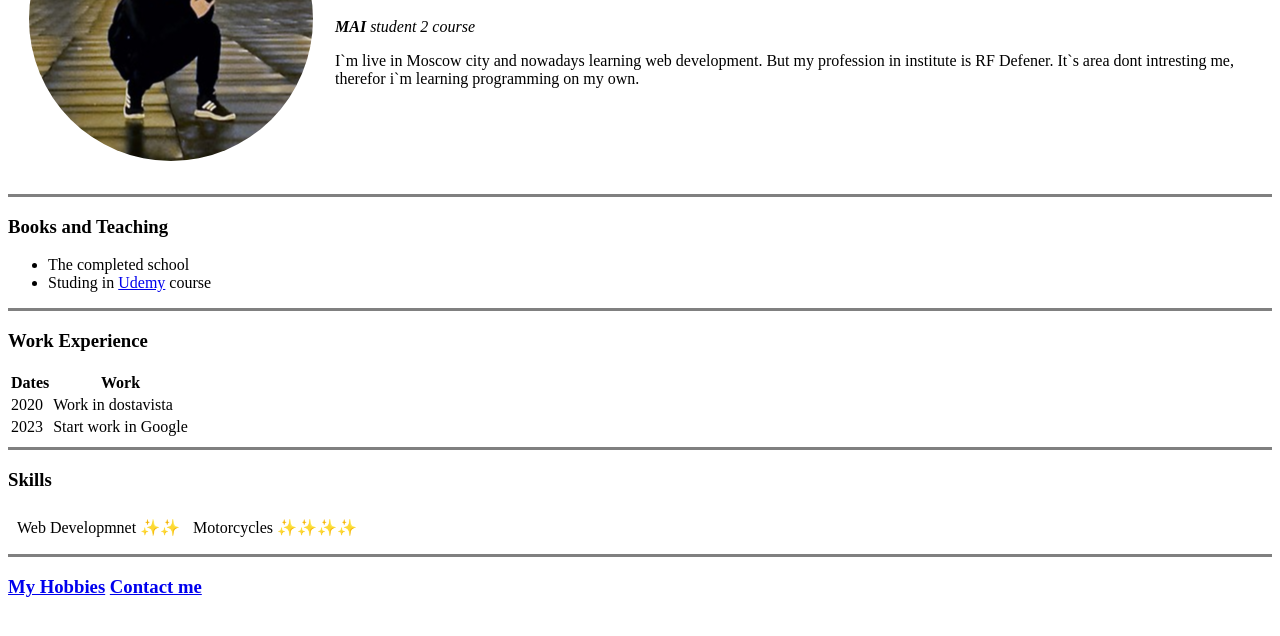
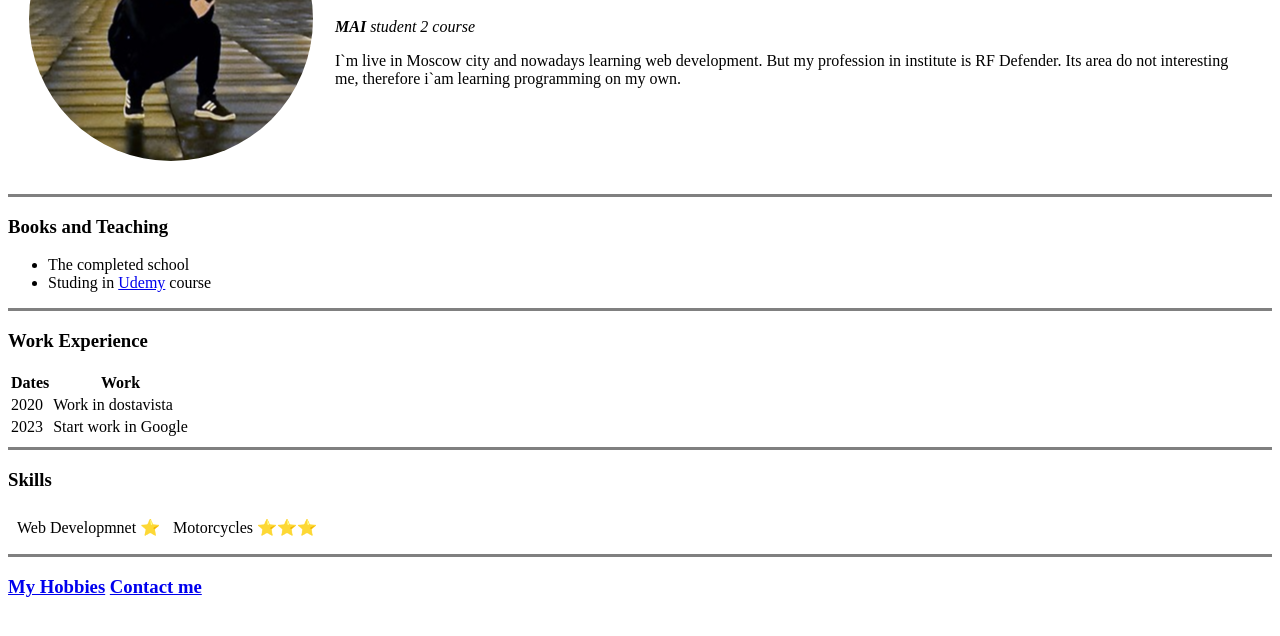
Before and after one commit to LOTUShkov/cv, a plain HTML site: page index.html in a window 1280 px wide. Shown: the part 152-788 px from the top of the page. Drawn offline with Linux system fonts and the light colour scheme.

Commit message:
Update index.html

```diff
--- a/index.html
+++ b/index.html
@@ -12,7 +12,7 @@
         <td><img src="Images\i.png" alt="yaroslav profile picture"></td>
         <td>  <h1>Yaroslav Latushkov</h1>
           <p><em><strong>MAI</strong> student 2 course</em></p>
-          <p>I`m live in Moscow city and nowadays learning web development. But my profession in institute is RF Defener. It`s area dont intresting me, therefor i`m learning programming on my own.</p></td>
+          <p>I`m live in Moscow city and nowadays learning web development. But my profession in institute is RF Defender. Its area do not interesting me, therefore i`am learning programming on my own.</p></td>
       </tr>
     </table>
     <hr size="3" noshade>
@@ -45,7 +45,7 @@
           <table>
           <tr>
             <td>Web Developmnet</td>
-            <td>✨✨</td>
+            <td>⭐</td>
           </tr>
         </table>
         </td>
@@ -53,7 +53,7 @@
           <table>
           <tr>
             <td>Motorcycles</td>
-            <td>✨✨✨✨</td>
+            <td>⭐⭐⭐</td>
           </tr>
         </table>
         </td>
```
